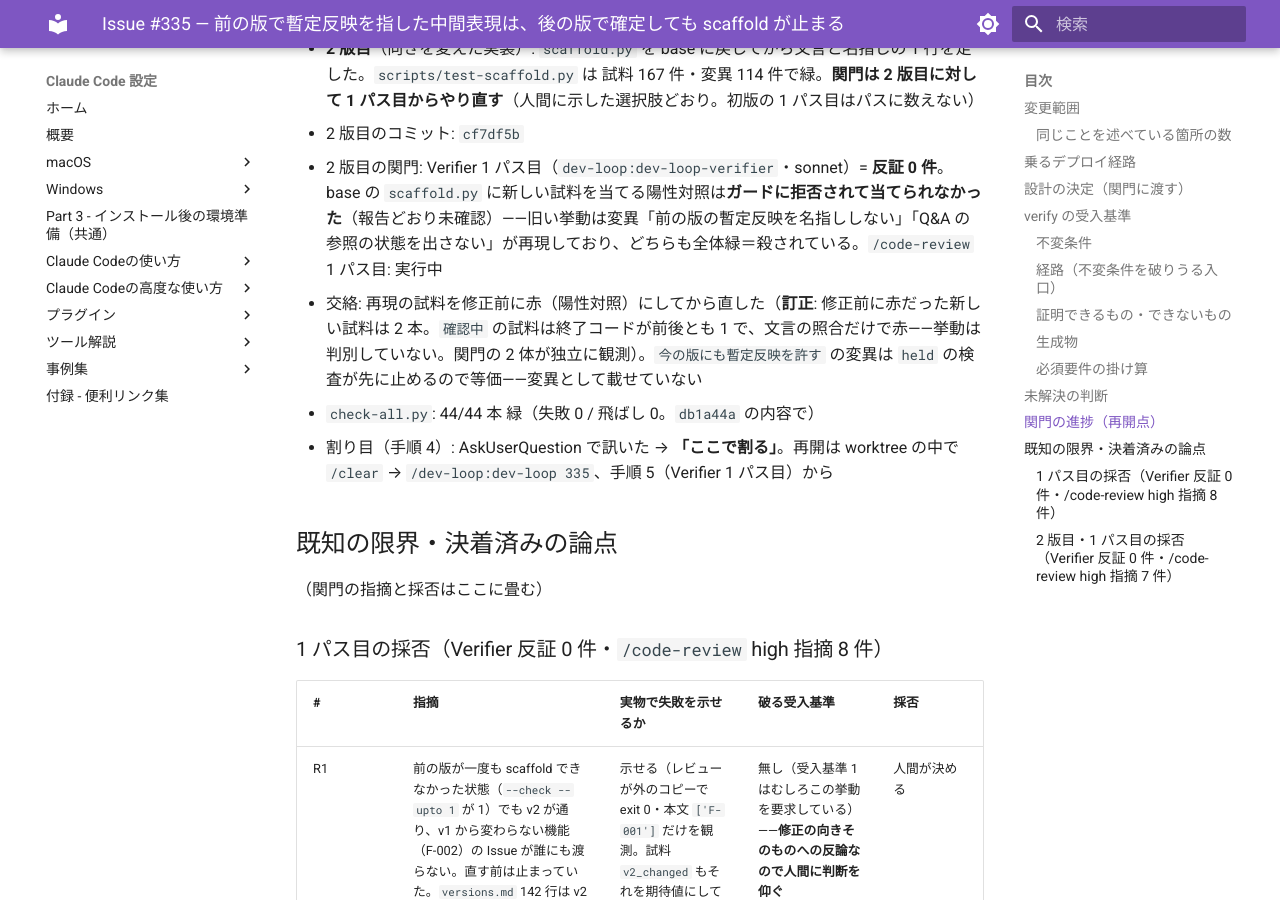
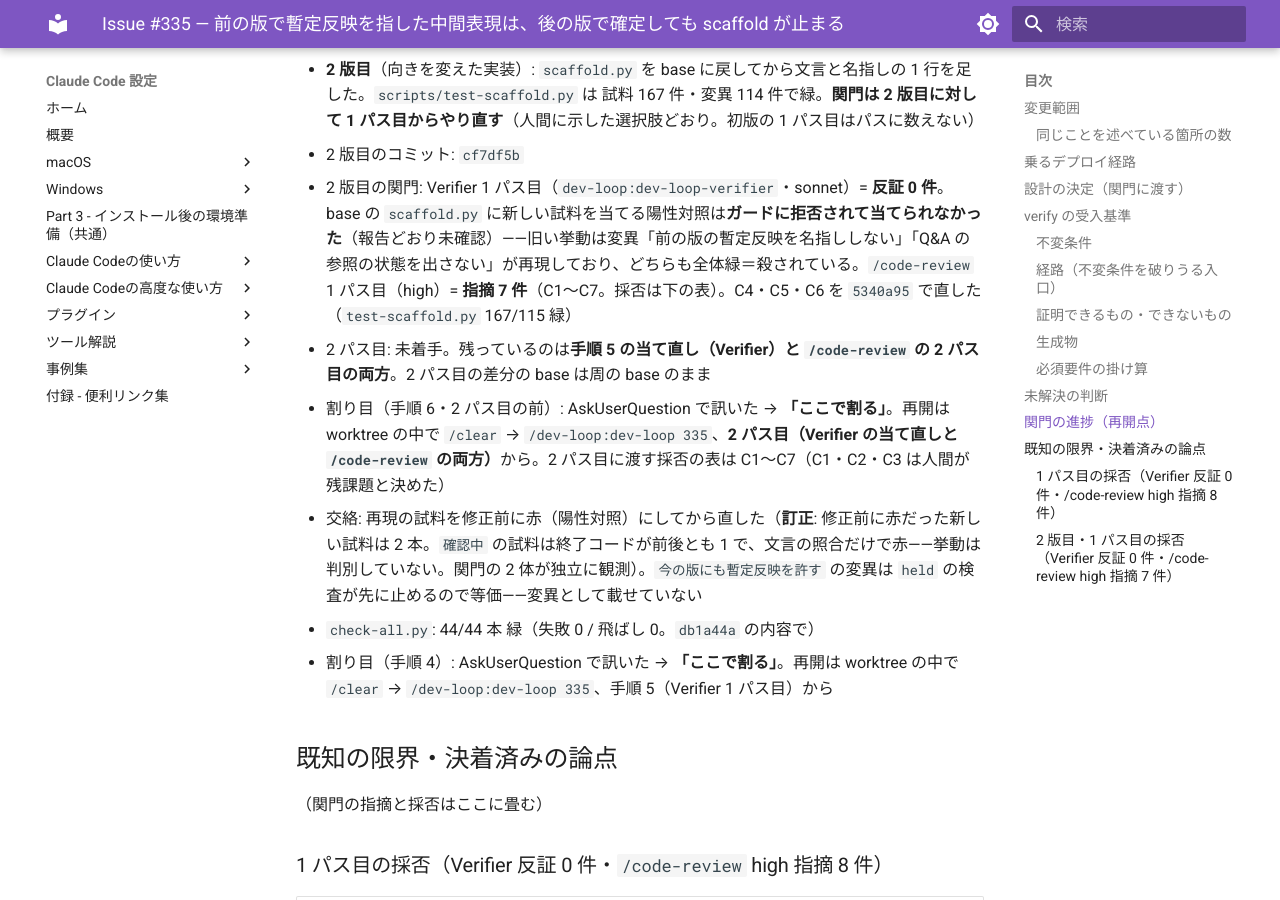
Before and after one commit to hdknr/claude-code-setup, an MkDocs documentation site: the page built from docs/plans/issue-335.md, in a window 1280 px wide and 900 px high, scrolled down 3395 px. Built offline with MkDocs 1.6.1 and Material for MkDocs 9.7.7, drawn with Linux system fonts in a browser that asks for light colours; some of the changed text lies outside the part shown.

Commit message:
docs(plans): #335 の 1 パス目の採否と 2 パス目の前の再開点を記録する
Co-Authored-By: Claude Opus 5.5 <noreply@anthropic.com>

```diff
--- a/docs/plans/issue-335.md
+++ b/docs/plans/issue-335.md
@@ -55,7 +55,7 @@
 
 | 不変条件 | 経路 | 守り方 |
 | --- | --- | --- |
-| 1・4 | 書く生成・`--dry-run`・`--check`・`--red-check` | `classify` → `read_whole(gate=False)` → `check_qa_refs`（`反映済み` だけ・状態を出す）→ 誤りに `暫定反映` があれば 1 行足す |
+| 1・4 | 書く生成・`--dry-run`・`--red-check`（素の `--check` は `scaffold/` の鮮度だけを見る入口で前の版を読まない——C3。人間の判断で表から外した） | `classify` → `read_whole(gate=False)` → `check_qa_refs`（`反映済み` だけ・状態を出す）→ 誤りに `暫定反映` があれば 1 行足す |
 | 2 | すべて（今の版） | `read_whole(gate=True)` の `held` と `check_qa_refs`——変えない |
 | 3 | `--upto 1` | `load(upto=1)` → `gate=True` |
 | 5 | `classify` | `check_qa_refs` の他の分岐は変えない |
@@ -84,7 +84,9 @@
 - 反証: 初版の 1 パス目で Verifier 0 件・`/code-review` 8 件（R1〜R8）。R1・R2 を受けて人間が向きを変えた（「止めたまま文言を直す」。AskUserQuestion）
 - **2 版目**（向きを変えた実装）: `scaffold.py` を base に戻してから文言と名指しの 1 行を足した。`scripts/test-scaffold.py` は 試料 167 件・変異 114 件で緑。**関門は 2 版目に対して 1 パス目からやり直す**（人間に示した選択肢どおり。初版の 1 パス目はパスに数えない）
 - 2 版目のコミット: `cf7df5b`
-- 2 版目の関門: Verifier 1 パス目（`dev-loop:dev-loop-verifier`・sonnet）= **反証 0 件**。base の `scaffold.py` に新しい試料を当てる陽性対照は**ガードに拒否されて当てられなかった**（報告どおり未確認）——旧い挙動は変異「前の版の暫定反映を名指ししない」「Q&A の参照の状態を出さない」が再現しており、どちらも全体緑＝殺されている。`/code-review` 1 パス目: 実行中
+- 2 版目の関門: Verifier 1 パス目（`dev-loop:dev-loop-verifier`・sonnet）= **反証 0 件**。base の `scaffold.py` に新しい試料を当てる陽性対照は**ガードに拒否されて当てられなかった**（報告どおり未確認）——旧い挙動は変異「前の版の暫定反映を名指ししない」「Q&A の参照の状態を出さない」が再現しており、どちらも全体緑＝殺されている。`/code-review` 1 パス目（high）= **指摘 7 件**（C1〜C7。採否は下の表）。C4・C5・C6 を `5340a95` で直した（`test-scaffold.py` 167/115 緑）
+- 2 パス目: 未着手。残っているのは**手順 5 の当て直し（Verifier）と `/code-review` の 2 パス目の両方**。2 パス目の差分の base は周の base のまま
+- 割り目（手順 6・2 パス目の前）: AskUserQuestion で訊いた → **「ここで割る」**。再開は worktree の中で `/clear` → `/dev-loop:dev-loop 335`、**2 パス目（Verifier の当て直しと `/code-review` の両方）**から。2 パス目に渡す採否の表は C1〜C7（C1・C2・C3 は人間が残課題と決めた）
 - 交絡: 再現の試料を修正前に赤（陽性対照）にしてから直した（**訂正**: 修正前に赤だった新しい試料は 2 本。`確認中` の試料は終了コードが前後とも 1 で、文言の照合だけで赤——挙動は判別していない。関門の 2 体が独立に観測）。`今の版にも暫定反映を許す` の変異は `held` の検査が先に止めるので等価——変異として載せていない
 - `check-all.py`: 44/44 本 緑（失敗 0 / 飛ばし 0。`db1a44a` の内容で）
 - 割り目（手順 4）: AskUserQuestion で訊いた → **「ここで割る」**。再開は worktree の中で `/clear` → `/dev-loop:dev-loop 335`、手順 5（Verifier 1 パス目）から
@@ -110,9 +112,9 @@
 
 | # | 指摘 | 実物で失敗を示せるか | 破る受入基準 | 採否 |
 | --- | --- | --- | --- | --- |
-| C1 | v1 に中間表現が**指していない** `暫定反映` の行があると、v2 は 0 で作る（`--check --upto 1` は 1）。D1 が退けた害（変わらない機能の Issue が出ない）が、指していない行では残る。`確認中` の行も同じ（#335 より前から） | 示せる（レビューが外のコピーで exit 0・Issue 1 件を観測） | 無し（受入基準 1 は「指していれば」）——**受入基準を広げるかは人間が決める** | 残課題（人間に提示） |
-| C2 | 名指しを出力行の文字列照合で決めている。前の版の Q&A の状態を直接見る（#325 の `held` と同じ定義）ほうが一般的で、C1 も塞ぐ | 示せない（設計） | 無し | 残課題（C1 と一緒に人間に提示） |
-| C3 | 素の `--check` は `classify` を通らず、#335 の入力で原因を名指ししない（「作り直す」とだけ出す）。計画の経路の表は `--check` を不変条件 1・4 の経路に挙げており誤り | 示せる（レビューが観測） | 受入基準 1 の経路の表の誤り——`--check` は `scaffold/` の鮮度だけを見る入口で前の版を読まない（設計どおり）。表を直すのは受入基準を狭める操作になりうるので**人間が決める** | 残課題（人間に提示） |
+| C1 | v1 に中間表現が**指していない** `暫定反映` の行があると、v2 は 0 で作る（`--check --upto 1` は 1）。D1 が退けた害（変わらない機能の Issue が出ない）が、指していない行では残る。`確認中` の行も同じ（#335 より前から） | 示せる（レビューが外のコピーで exit 0・Issue 1 件を観測） | 無し（受入基準 1 は「指していれば」）——**受入基準を広げるかは人間が決める** | 残課題（人間が決めた） |
+| C2 | 名指しを出力行の文字列照合で決めている。前の版の Q&A の状態を直接見る（#325 の `held` と同じ定義）ほうが一般的で、C1 も塞ぐ | 示せない（設計） | 無し | 残課題（人間が決めた） |
+| C3 | 素の `--check` は `classify` を通らず、#335 の入力で原因を名指ししない（「作り直す」とだけ出す）。計画の経路の表は `--check` を不変条件 1・4 の経路に挙げており誤り | 示せる（レビューが観測） | 受入基準 1 の経路の表の誤り——`--check` は `scaffold/` の鮮度だけを見る入口で前の版を読まない（設計どおり）。表を直すのは受入基準を狭める操作になりうるので**人間が決める** | 経路の表を直した・素の `--check` での名指しは残課題（人間が決めた） |
 | C4 | 名指しの手当て「v1 で確かめ `--check --upto 1` が 0 になってから v2 を始める」は実行できない——v2 が在ると v1 の scaffold を作る手段が無い（`--upto` は生成に使えない）。`versions.md` の手当てとも食い違う | 示せる（`--upto 1` の生成は exit 2） | 1（「手当てを出す」——出した手当てが事実として誤り） | **直す**: 実行できる手順を書かず、状態（`--check --upto 1` が 0 にならない・差分を測る土台が無い）と `versions.md` の「差分の周を始める前に」を指す |
 | C5 | 名指しの後半（`--check --upto 1`・`versions.md`）を照合する試料が無い | 示せる（`--upto {number}` に変えても全部緑とレビューが報告） | 1 | **直す**: 試料の照合文言に含める |
 | C6 | 「後の版で 反映済み にしても」は、後の版で行を消した・触れていない場合にも出て事実と違う | 示せる（入力の形で示せる。走らせてはいない） | 1（名指しの文言の正しさ） | **直す**: C4 と同じ書き換えでこの句を消す |
```
